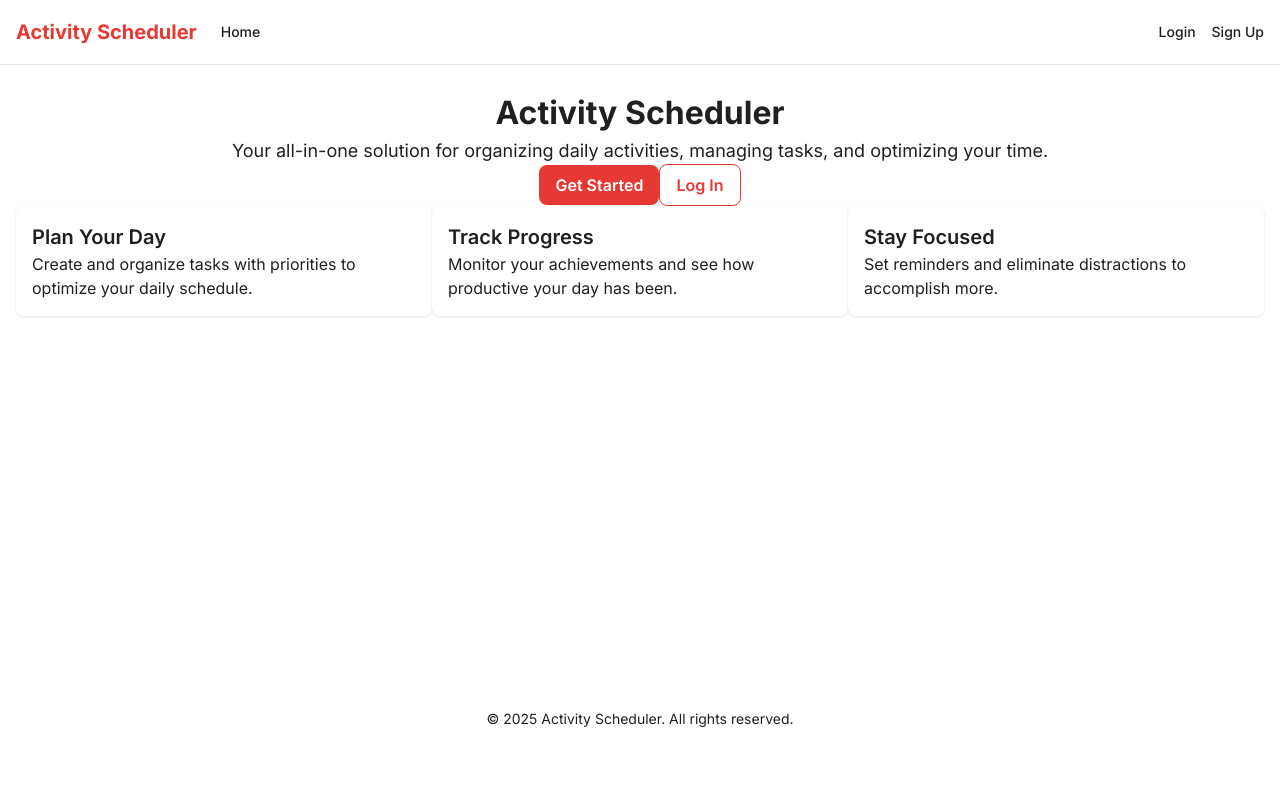
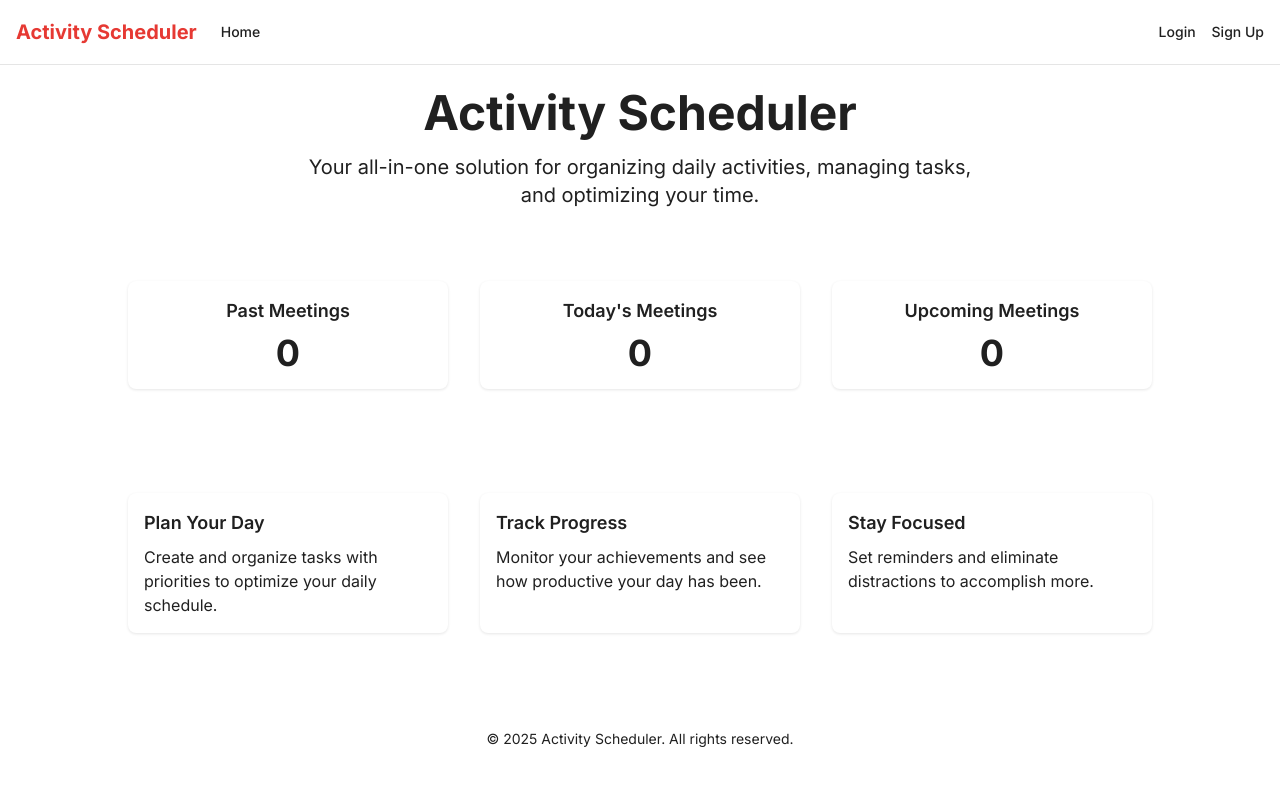
Before and after one commit to Karikari1234/activity-scheduler, a Next.js app: page / in a window 1280 px wide. Shown: the top 786 px of the page. Built offline with nearby package versions, Linux system fonts and the light colour scheme; no server answers.

Commit message:
Home Page ui change

```diff
--- a/src/app/login/actions.ts
+++ b/src/app/login/actions.ts
@@ -51,5 +51,5 @@ export async function login(formData: FormData) {
   }
 
   revalidatePath("/", "layout");
-  redirect("/dashboard");
+  redirect("/");
 }
--- a/src/app/page.tsx
+++ b/src/app/page.tsx
@@ -1,49 +1,178 @@
+"use client";
+
+import { useEffect, useState } from "react";
+import { createClient } from "@/utils/supabase/client";
 
 export default function Home() {
+  const supabase = createClient();
+  const [profileName, setProfileName] = useState("");
+  const [meetingStats, setMeetingStats] = useState({
+    past: 0,
+    today: 0,
+    upcoming: 0,
+  });
+
+  useEffect(() => {
+    const fetchData = async () => {
+      const {
+        data: { user },
+        error: userError,
+      } = await supabase.auth.getUser();
+
+      if (userError || !user) return;
+
+      const { data: profile, error: profileError } = await supabase
+        .from("profiles")
+        .select("name")
+        .eq("id", user.id)
+        .single();
+
+      if (!profileError && profile?.name) {
+        setProfileName(profile.name);
+      }
+
+      const today = new Date();
+      const startOfToday = new Date(today.setHours(0, 0, 0, 0));
+      const endOfToday = new Date(today.setHours(23, 59, 59, 999));
+
+      const { data: meetings, error: meetingsError } = await supabase
+        .from("schedules")
+        .select("schedule_date")
+        .eq("user_id", user.id);
+
+      // console.log(meetings, today);
+      if (!meetingsError && meetings) {
+        const stats = { past: 0, today: 0, upcoming: 0 };
+
+        meetings.forEach(({ schedule_date }: any) => {
+          const meetingDate = new Date(schedule_date);
+
+          const isSameDay =
+            meetingDate.getFullYear() === today.getFullYear() &&
+            meetingDate.getMonth() === today.getMonth() &&
+            meetingDate.getDate() === today.getDate();
+
+          if (meetingDate < startOfToday) {
+            stats.past++;
+          } else if (isSameDay) {
+            stats.today++;
+          } else if (meetingDate > endOfToday) {
+            stats.upcoming++;
+          }
+        });
+
+        setMeetingStats(stats);
+      }
+    };
+
+    fetchData();
+  }, [supabase]);
+
   return (
-    <div className="flex flex-col items-center justify-center min-h-[80vh] p-md gap-lg">
-      <main className="flex flex-col gap-xl items-center max-w-default">
-        <h1 className="text-large-heading font-bold text-text-primary">Activity Scheduler</h1>
+    <div className="flex flex-col items-center justify-start min-h-screen p-md gap-12">
+      <main className="flex flex-col gap-16 items-center w-full max-w-screen-lg">
+        {/* Welcome Message */}
+        {profileName && (
+          <div className="mt-6 text-center">
+            <h2 className="text-2xl font-semibold text-text-primary">
+              Welcome, {profileName}{" "}
+            </h2>
+          </div>
+        )}
 
-        <p className="text-subtitle text-text-secondary text-center max-w-narrow">
-          Your all-in-one solution for organizing daily activities, managing tasks, and optimizing your time.
-        </p>
+        {/* App Title & Tagline */}
+        <div className="text-center space-y-4">
+          <h1 className="text-4xl md:text-5xl font-bold text-text-primary">
+            Activity Scheduler
+          </h1>
+          <p className="text-lg md:text-xl text-text-secondary max-w-2xl mx-auto">
+            Your all-in-one solution for organizing daily activities, managing
+            tasks, and optimizing your time.
+          </p>
+        </div>
 
-        <div className="flex gap-md items-center flex-col md:flex-row mt-lg">
-          <a
-            className="btn-primary inline-flex items-center justify-center gap-sm"
-            href="/signup"
-          >
-            Get Started
+        {/* Action Buttons */}
+        {/* <div className="flex gap-4 items-center flex-col md:flex-row">
+          <a className="btn-primary inline-flex items-center justify-center gap-2 px-6 py-3" href="/new-meeting">
+            + New Meeting
           </a>
-          <a
-            className="btn-secondary inline-flex items-center justify-center"
-            href="/login"
-          >
-            Log In
+        </div> */}
+
+        {/* Meeting Stats */}
+        <div className="grid grid-cols-1 md:grid-cols-3 gap-8 w-full mt-2">
+          <a href="/schedules">
+          <div className="project-card text-center py-6">
+            <h3 className="text-lg font-semibold text-text-primary mb-2">
+              Past Meetings
+            </h3>
+            <p className="text-4xl font-bold text-text-accent">
+              {meetingStats.past}
+            </p>
+          </div>
+          </a>
+
+          <a href="/dashboard">
+          <div className="project-card text-center py-6">
+            <h3 className="text-lg font-semibold text-text-primary mb-2">
+              Today's Meetings
+            </h3>
+            <p className="text-4xl font-bold text-text-accent">
+              {meetingStats.today}
+            </p>
+          </div>
+          </a>
+
+          <a href="/schedules">
+          <div className="project-card text-center py-6">
+            <h3 className="text-lg font-semibold text-text-primary mb-2">
+              Upcoming Meetings
+            </h3>
+            <p className="text-4xl font-bold text-text-accent">
+              {meetingStats.upcoming}
+            </p>
+          </div>
           </a>
         </div>
 
-        <div className="mt-xl grid grid-cols-1 md:grid-cols-3 gap-lg">
-          <div className="project-card">
-            <h3 className="text-title font-semibold mb-sm text-text-primary">Plan Your Day</h3>
-            <p className="text-text-secondary">Create and organize tasks with priorities to optimize your daily schedule.</p>
+        {/* Features Section */}
+        <div className="grid grid-cols-1 md:grid-cols-3 gap-8 w-full mt-10">
+          <div className="project-card p-6">
+            <h3 className="text-lg font-semibold text-text-primary mb-2">
+              Plan Your Day
+            </h3>
+            <p className="text-text-secondary">
+              Create and organize tasks with priorities to optimize your daily
+              schedule.
+            </p>
           </div>
 
-          <div className="project-card">
-            <h3 className="text-title font-semibold mb-sm text-text-primary">Track Progress</h3>
-            <p className="text-text-secondary">Monitor your achievements and see how productive your day has been.</p>
+          <div className="project-card p-6">
+            <h3 className="text-lg font-semibold text-text-primary mb-2">
+              Track Progress
+            </h3>
+            <p className="text-text-secondary">
+              Monitor your achievements and see how productive your day has
+              been.
+            </p>
           </div>
 
-          <div className="project-card">
-            <h3 className="text-title font-semibold mb-sm text-text-primary">Stay Focused</h3>
-            <p className="text-text-secondary">Set reminders and eliminate distractions to accomplish more.</p>
+          <div className="project-card p-6">
+            <h3 className="text-lg font-semibold text-text-primary mb-2">
+              Stay Focused
+            </h3>
+            <p className="text-text-secondary">
+              Set reminders and eliminate distractions to accomplish more.
+            </p>
           </div>
         </div>
       </main>
 
-      <footer className="mt-auto pt-xl text-sm text-text-secondary">
-        <p>&copy; {new Date().getFullYear()} Activity Scheduler. All rights reserved.</p>
+      {/* Footer */}
+      <footer className="pt-12 text-sm text-text-secondary text-center">
+        <p>
+          &copy; {new Date().getFullYear()} Activity Scheduler. All rights
+          reserved.
+        </p>
       </footer>
     </div>
   );
--- a/src/app/schedules/page.tsx
+++ b/src/app/schedules/page.tsx
@@ -61,9 +61,9 @@ export default async function SchedulesPage() {
                   </p>
                 </div>
 
-                <div className="flex items-center">
+                {/* <div className="flex items-center">
                   <span className="material-icons text-text-secondary">chevron_right</span>
-                </div>
+                </div> */}
               </div>
 
               <div className="mt-sm grid grid-cols-1 md:grid-cols-2 gap-md">
```
